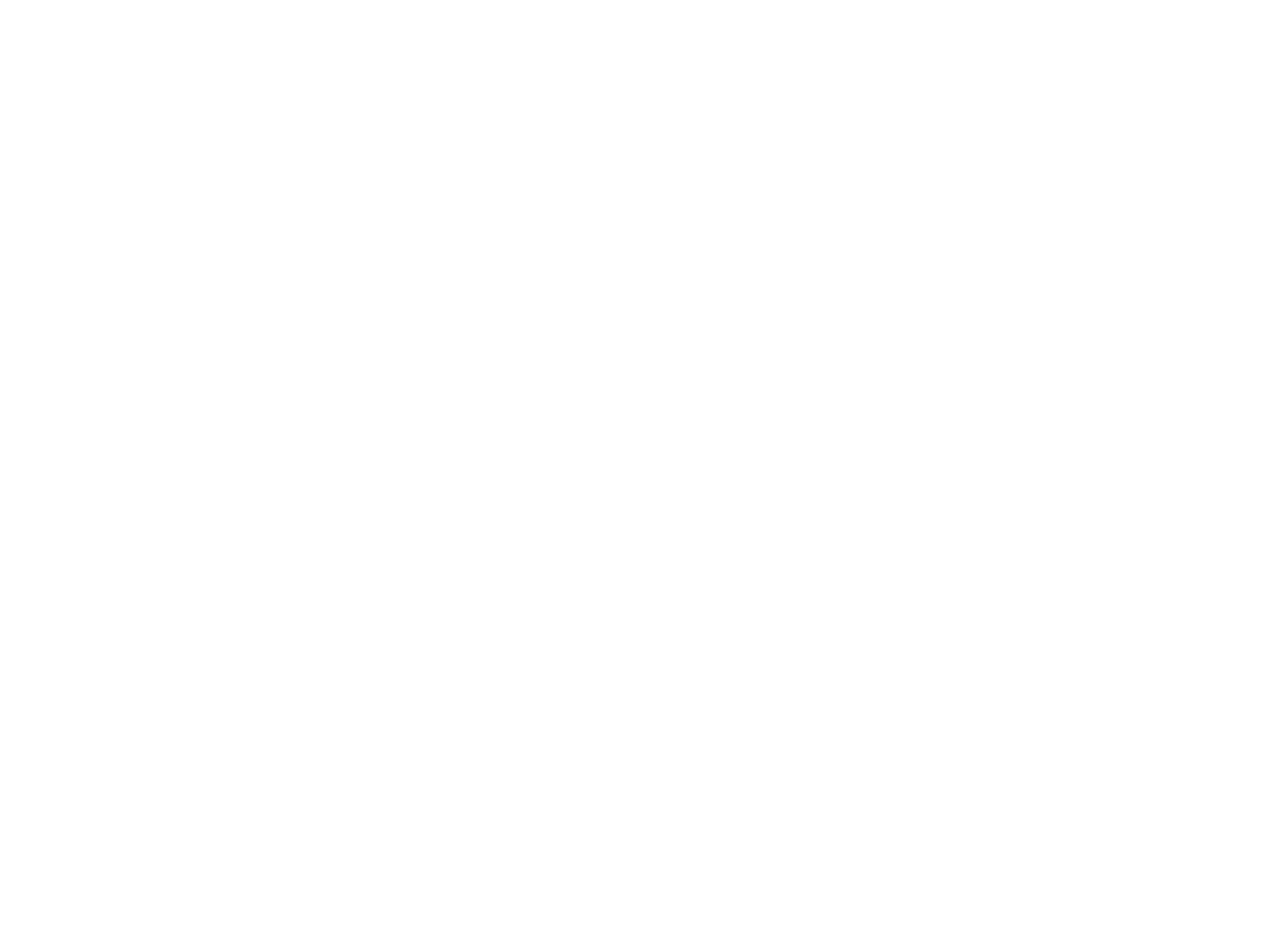
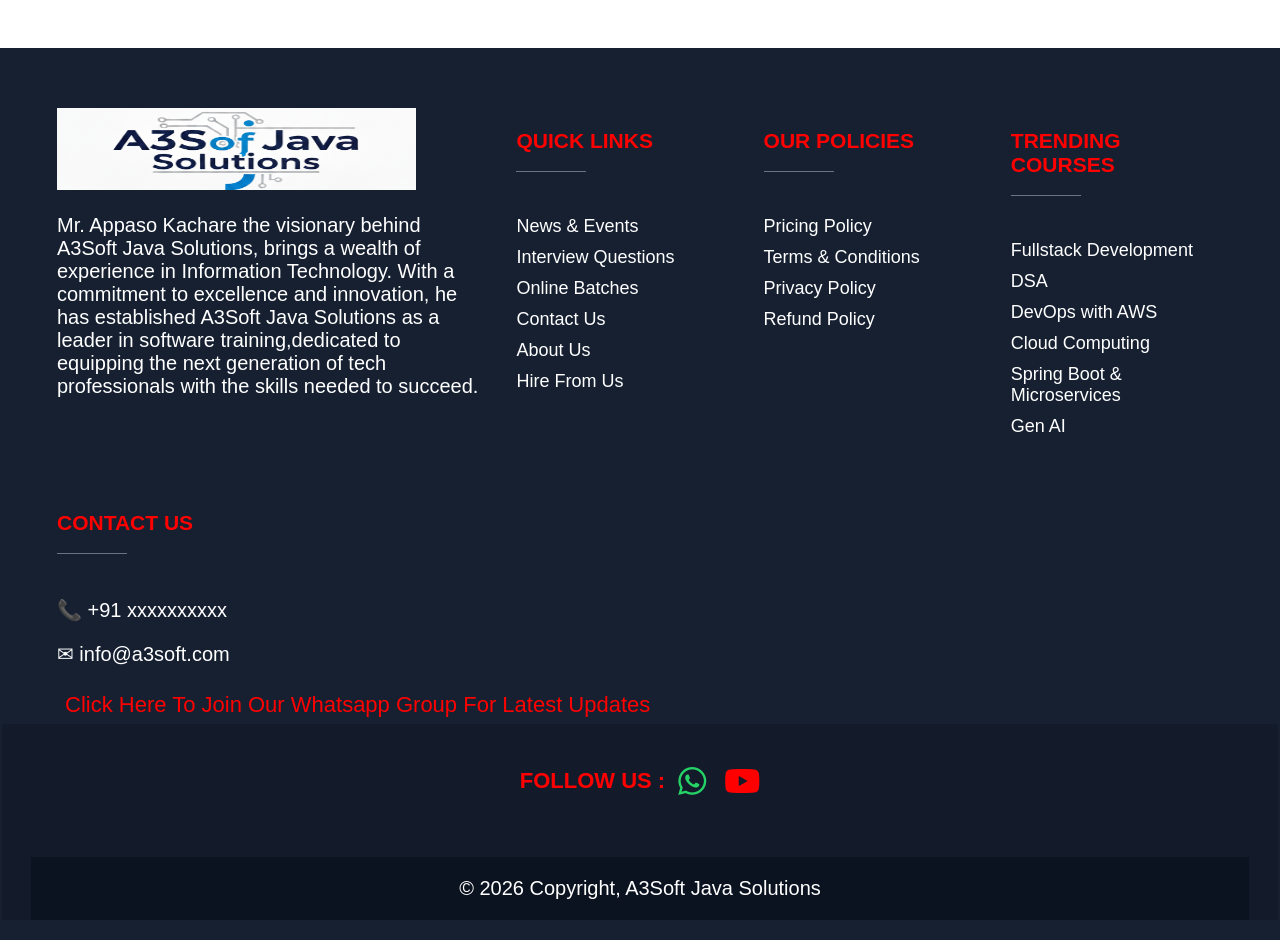
Before and after one commit to Appaso301/A3Soft_live, an Angular app: page / in a window 1280 px wide. Shown: the part 4160-5100 px from the top of the page. Before the commit the page ends 4208 px from the top, so only its background shows below. Built offline with nearby package versions, Linux system fonts and the light colour scheme.

Commit message:
footer changes

```diff
--- a/src/app/app.component.html
+++ b/src/app/app.component.html
@@ -1,2 +1,3 @@
 <app-header></app-header>
 <app-home></app-home>
+<app-footer></app-footer>
--- a/src/app/app.module.ts
+++ b/src/app/app.module.ts
@@ -5,9 +5,10 @@
 import { AppComponent } from './app.component';
 import { HeaderComponent } from './header/header.component';
 import { HomeComponent } from './home/home.component';
+import { FooterComponent } from './footer/footer.component';
 
 @NgModule({
-  declarations: [AppComponent, HeaderComponent, HomeComponent],
+  declarations: [AppComponent, HeaderComponent, HomeComponent, FooterComponent],
   imports: [BrowserModule, AppRoutingModule],
   providers: [],
   bootstrap: [AppComponent],
--- /dev/null
+++ b/src/app/footer/footer.component.css
@@ -0,0 +1,139 @@
+body {
+  font-family: "Poppins", sans-serif;
+}
+
+.footer {
+  background: #162031;
+  color: #fff;
+  padding: 60px 57px 20px;
+  font-family: Arial, sans-serif;
+}
+
+.footer-container {
+  display: flex;
+  justify-content: space-between;
+  flex-wrap: wrap;
+  gap: 35px;
+}
+
+.footer-column {
+  flex: 1;
+  min-width: 200px;
+}
+
+.footer-column.about {
+  flex: 2;
+  min-width: 300px;
+}
+
+.footer-column h3 {
+  color: red;
+  margin-bottom: 44px;
+  font-size: 21px;
+  position: relative;
+}
+
+.footer-column h3::after {
+  content: "";
+  width: 70px;
+  height: 1px;
+  background: #6b7280;
+  display: block;
+  margin-top: 18px;
+}
+
+.footer-column ul {
+  list-style: none;
+  font-size: 18px;
+  padding: 0;
+}
+
+.footer-column ul li {
+  margin-bottom: 10px;
+  cursor: pointer;
+  transition: 0.3s;
+}
+
+.footer-column p {
+  margin-bottom: 10px;
+  font-size: 20px;
+}
+
+.footer-logo {
+  width: 359px;
+  height: 82px;
+}
+
+.whatsapp-link {
+  display: inline-block;
+  margin-top: 10px;
+  color: red;
+  padding: 6px 8px;
+  text-decoration: none;
+  font-size: 22px;
+}
+
+.whatsapp-link:hover {
+  color: #25d366;
+}
+
+/* Bottom Section */
+.footer-bottom {
+  background: #131b2b;
+  padding-top: 41px;
+  text-align: center;
+  margin-left: -55px;
+  margin-right: -55px;
+}
+
+.follow-content {
+  display: inline-flex;
+  align-items: center;
+  gap: 13px;
+}
+
+.follow-text {
+  color: red;
+  font-size: 22px;
+  font-weight: bold;
+}
+.social-icons {
+  display: flex;
+  gap: 18px;
+}
+
+.social-icons i {
+  font-size: 32px;
+  cursor: pointer;
+  transition: 0.5s ease;
+}
+.fa-whatsapp {
+  color: #25d366;
+}
+.fa-instagram {
+  color: #e1306c;
+}
+.fa-facebook {
+  color: #1877f2;
+}
+.fa-youtube {
+  color: #ff0000;
+}
+.fa-linkedin {
+  color: #0a66c2;
+}
+
+.social-icons i:hover {
+  transform: scale(1.1);
+  color: blueviolet;
+}
+.copyright-section {
+  background: #0b1220;
+  padding: 20px 0;
+  text-align: center;
+  color: #ffffff;
+  font-size: 20px;
+  margin-top: 60px;
+  margin-left: 29px;
+  margin-right: 29px;
+}
--- /dev/null
+++ b/src/app/footer/footer.component.html
@@ -0,0 +1,97 @@
+<!doctype html>
+<html lang="en">
+  <head>
+    <meta charset="UTF-8" />
+    <meta name="viewport" content="width=device-width, initial-scale=1.0" />
+    <title>Document</title>
+    <link
+      rel="stylesheet"
+      href="https://cdnjs.cloudflare.com/ajax/libs/font-awesome/6.5.0/css/all.min.css"
+    />
+  </head>
+  <body>
+    <footer class="footer">
+      <div class="footer-container">
+        <!-- About Section -->
+        <div class="footer-column about">
+          <img
+            src="assets/logo_A3Soft.png"
+            alt="A3 Soft Solution Logo"
+            class="footer-logo"
+          />
+
+          <p>
+            Mr. Appaso Kachare the visionary behind A3Soft Java Solutions,
+            brings a wealth of experience in Information Technology. With a
+            commitment to excellence and innovation, he has established A3Soft
+            Java Solutions as a leader in software training,dedicated to
+            equipping the next generation of tech professionals with the skills
+            needed to succeed.
+          </p>
+        </div>
+
+        <!-- Quick Links -->
+        <div class="footer-column">
+          <h3>QUICK LINKS</h3>
+          <ul>
+            <li>News & Events</li>
+            <li>Interview Questions</li>
+            <li>Online Batches</li>
+            <li>Contact Us</li>
+            <li>About Us</li>
+            <li>Hire From Us</li>
+          </ul>
+        </div>
+
+        <!-- Policies -->
+        <div class="footer-column">
+          <h3>OUR POLICIES</h3>
+          <ul>
+            <li>Pricing Policy</li>
+            <li>Terms & Conditions</li>
+            <li>Privacy Policy</li>
+            <li>Refund Policy</li>
+          </ul>
+        </div>
+
+        <!-- Courses -->
+        <div class="footer-column">
+          <h3>TRENDING COURSES</h3>
+          <ul>
+            <li>Fullstack Development</li>
+            <li>DSA</li>
+            <li>DevOps with AWS</li>
+            <li>Cloud Computing</li>
+            <li>Spring Boot & Microservices</li>
+            <li>Gen AI</li>
+          </ul>
+        </div>
+
+        <!-- Contact -->
+        <div class="footer-column">
+          <h3>CONTACT US</h3>
+          <p>📞 +91 xxxxxxxxxx</p>
+          <p>✉ info@a3soft.com</p>
+          <a href="#" class="whatsapp-link">
+            Click Here To Join Our Whatsapp Group For Latest Updates
+          </a>
+        </div>
+      </div>
+      <!-- FOLLOW SECTION -->
+      <div class="footer-bottom">
+        <div class="follow-content">
+          <span class="follow-text">FOLLOW US :</span>
+
+          <div class="social-icons">
+            <i class="fab fa-whatsapp"></i>
+            <i class="fab fa-youtube"></i>
+          </div>
+        </div>
+        <!-- COPYRIGHT SECTION -->
+        <div class="copyright-section">
+          © {{ currentYear }} Copyright, A3Soft Java Solutions
+        </div>
+      </div>
+    </footer>
+  </body>
+</html>
--- /dev/null
+++ b/src/app/footer/footer.component.ts
@@ -0,0 +1,10 @@
+import { Component } from '@angular/core';
+
+@Component({
+  selector: 'app-footer',
+  templateUrl: './footer.component.html',
+  styleUrls: ['./footer.component.css'],
+})
+export class FooterComponent {
+  currentYear: number = new Date().getFullYear();
+}
```
Also changed, not shown: 1 other file (tests, documents, lock files or other folders).
